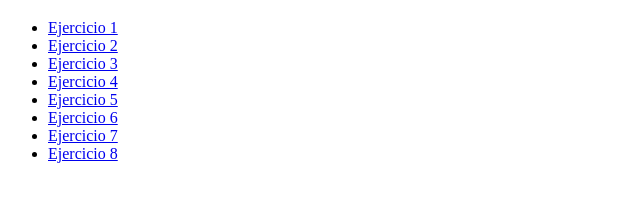
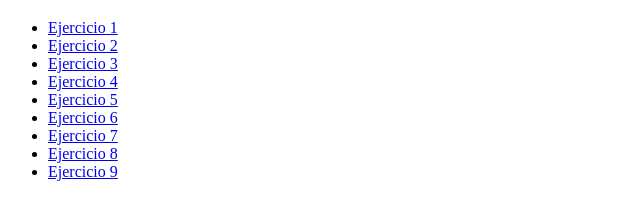
Before and after one commit to mama0950/m08uf5, a plain HTML site: page index.html in a window 1280 px wide. Shown: the part 61-280 px from the top of the page, without its empty margins (0-640 px from the left). Drawn offline with Linux system fonts and the light colour scheme.

Commit message:
poner el ejercicio 9

```diff
--- a/index.html
+++ b/index.html
@@ -16,6 +16,7 @@
         <li><a href="Determinar codi HTML i enllaços.html">Ejercicio 6</a> <br></li>
         <li><a href="Llista de definicions.html">Ejercicio 7</a> <br></li>
         <li><a href="Taules i etiqueta caption.html">Ejercicio 8</a> <br></li>
+        <li><a href="Taula complexa.html">Ejercicio 9</a> <br></li>
     </ul>
 </body>
 </html>
```
